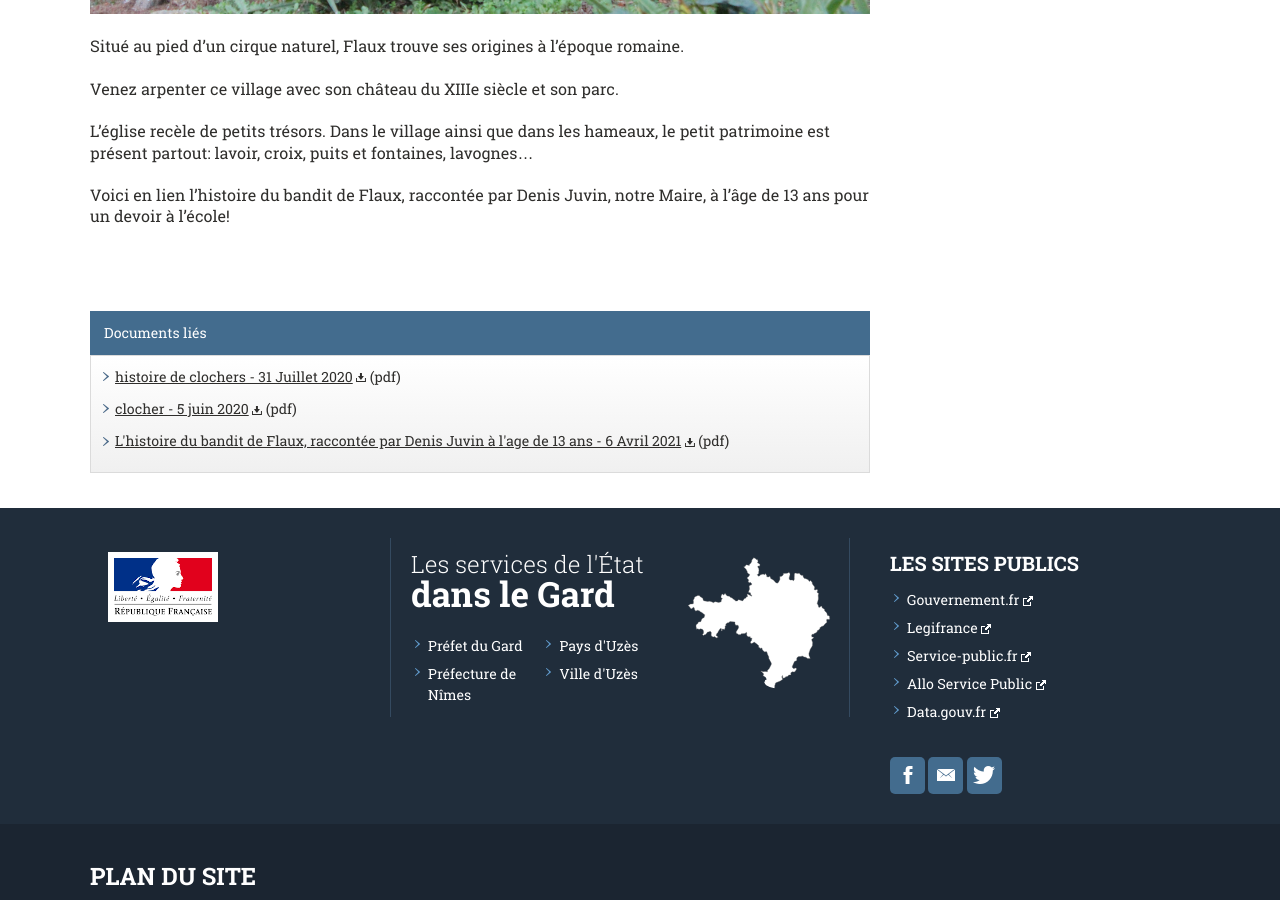
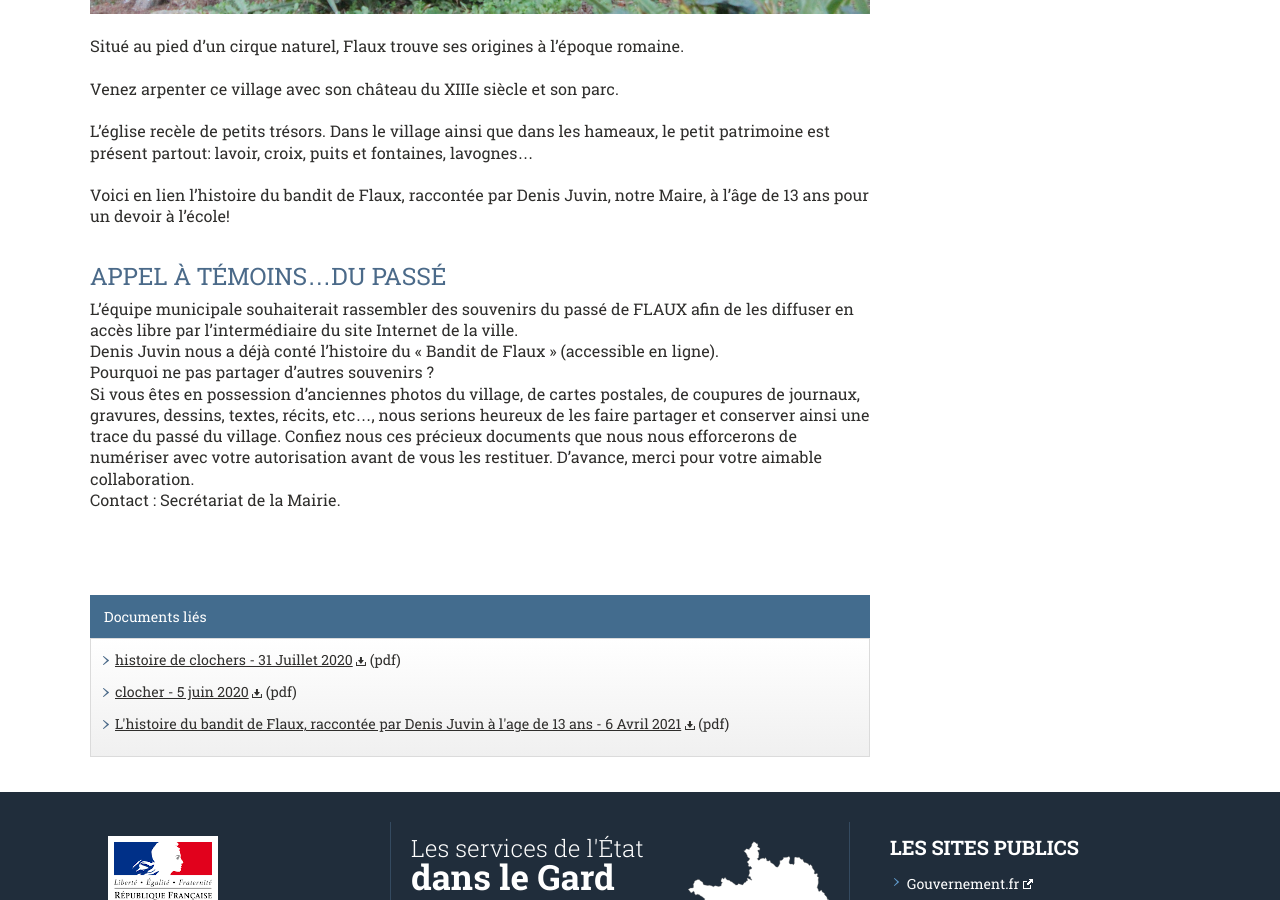
Before and after one commit to Flaux-Village/flaux-village.github.io, a Jekyll site: the page built from histoire.md, in a window 1280 px wide and 900 px high, scrolled down 570 px. Built offline with Jekyll 4.4.1, drawn with Linux system fonts in a browser that asks for light colours.

Commit message:
Update histoire.md

```diff
--- a/histoire.md
+++ b/histoire.md
@@ -37,3 +37,12 @@ Venez arpenter ce village avec son château du XIIIe siècle et son parc.
 L’église recèle de petits trésors. Dans le village ainsi que dans les hameaux, le petit patrimoine est présent partout: lavoir, croix, puits et fontaines, lavognes…
 
 Voici en lien l'histoire du bandit de Flaux, raccontée par Denis Juvin, notre Maire, à l'âge de 13 ans pour un devoir à l'école!
+
+
+# APPEL À TÉMOINS...DU PASSÉ
+L’équipe municipale souhaiterait rassembler des souvenirs du passé de FLAUX afin de les diffuser en accès libre par l’intermédiaire du site Internet de la ville.<br>
+Denis Juvin nous a déjà conté l’histoire du « Bandit de Flaux » (accessible en ligne).<br>
+Pourquoi ne pas partager d’autres souvenirs ?<br>
+Si vous êtes en possession d’anciennes photos du village, de cartes postales, de coupures de journaux, gravures, dessins, textes, récits, etc..., nous serions heureux de les faire partager et conserver ainsi une trace du passé du village.
+Confiez nous ces précieux documents que nous nous efforcerons de numériser avec votre autorisation avant de vous les restituer. D’avance, merci pour votre aimable collaboration.<br>
+Contact : Secrétariat de la Mairie.
```
